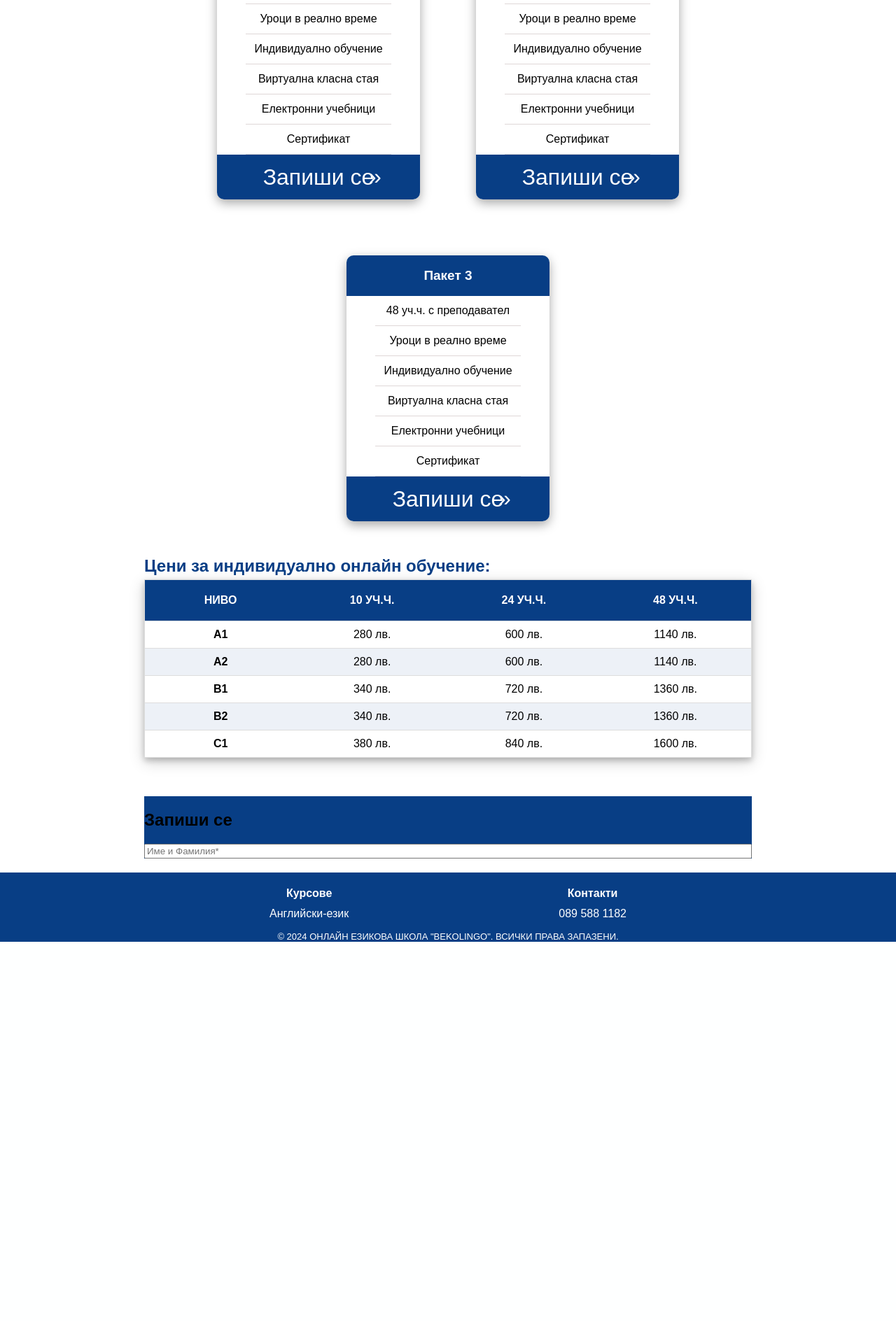
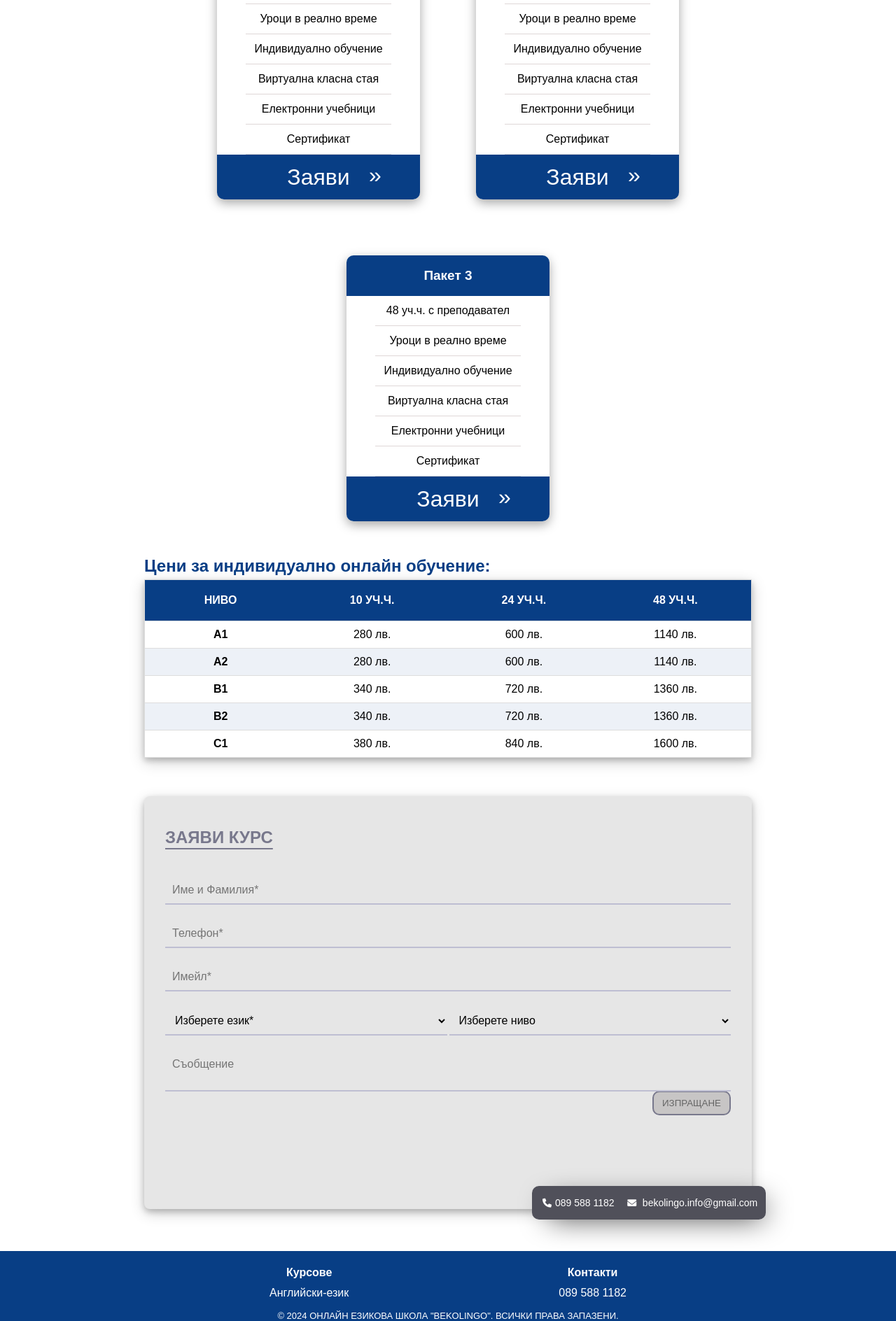
Before and after one commit to berkayhalil/Online_language_school, a PHP site: page /english-courses.php in a window 1280 px wide. Shown: the part 1324-3212 px from the top of the page at 70% size. Before the commit the page ends 2670 px from the top, so only its background shows below. Run offline with PHP 8.4, Linux system fonts and the light colour scheme; some libraries are stand-ins or nearby versions.

Commit message:
added enroll form to the english-courses.php

```diff
--- a/contact-form.php
+++ b/contact-form.php
@@ -1,5 +1,3 @@
-<?php session_start() ?>
-
 <?php
 // Redirect if the script is accessed directly
 if ($_SERVER['SCRIPT_NAME'] == '/Online_language_school/contact-form.php') {
@@ -14,6 +12,14 @@ if ($_SERVER['SCRIPT_NAME'] == '/Online_language_school/contact-form.php') {
   <input class="contact_inputes" name="name" placeholder="Име и Фамилия*" autocomplete="name" required>
   <input type="tel" class="contact_inputes" name="phone-number" placeholder="Телeфон*" required pattern="\+?[0-9 ]*">
   <input type="email" class="contact_inputes" name="email" placeholder="Имейл*" autocomplete="name" required>
+
+  <div id="form-select-el-div">
+    <select id="course-select-language" name="course" class="contact_inputes" required>
+      <option value="" disabled selected>Изберете език*</option>
+      <option value="Английски език">Английски език</option>
+      <option value="Немски език">Немски език</option>
+    </select>
+  </div>
   <textarea id="form-message" class="contact_inputes" name="message" placeholder="Съобщение"></textarea>
 
   <div class="g-recaptcha" data-sitekey="6Lf82IgqAAAAALJsJgsigTbRciVyxlSsicQrX-7n" data-callback="enableSubmitBtn">
--- a/contact-form2.php
+++ /dev/null
@@ -1,4 +0,0 @@
-<form id="contact-form2">
-    <h2 id="ggg">Запиши се</h2>
-    <input class="contact2_inputes" name="name" placeholder="Име и Фамилия*" autocomplete="name" required>
-</form>
--- a/contacts.php
+++ b/contacts.php
@@ -1,3 +1,4 @@
+<?php session_start() ?>
 <!DOCTYPE html>
 <html lang="bg">
 
--- a/css.folder/contact-form.css
+++ b/css.folder/contact-form.css
@@ -30,7 +30,6 @@
   outline: none;
   resize: none;
   border: 0;
-  transition: all 0.3s;
   border-bottom: 2px solid #bebed2;
   font-size: 16px;
 }
@@ -139,9 +138,15 @@
   float: left;
 }
 
+#form-select-el-div{
+  display: flex;
+  flex-direction: row;
+  gap: 3px;
+}
+
 @media (max-width: 500px) {
   #body-home #form {
-    min-height: 550px;
+    min-height: 50px;
   }
   .overlay .closebtn{
     font-size:50px;
--- a/css.folder/contact-form2.css
+++ /dev/null
@@ -1,6 +0,0 @@
-#contact-form2 {
-    display: flex;
-    flex-direction: column;
-    background-color: var(--main-body-dark-color);
-    width: 70%;
-}
--- a/css.folder/contacts.css
+++ b/css.folder/contacts.css
@@ -33,7 +33,7 @@
 
 .main-content-contacts #form {
   width: 400px;
-  height: 483px;
+  height: 550px;
   margin: 0;
 }
 
--- a/css.folder/english-courses.css
+++ b/css.folder/english-courses.css
@@ -11,12 +11,12 @@
     width: 70%;
   }
 
-  .en-courses-div-collapsible{
+  .en-courses-priceTable-div{
     display: flex;
     flex-direction: column;
     justify-content: center;
     align-items: center;
-    width: 100%;
+    width: 70%;
     margin-top: -25px;
   }
 
@@ -194,8 +194,8 @@
     content: '»';
     position: absolute;
     opacity: 0;
-    top: 13px;
-    right: 0;
+    top: 11px;
+    right: 20px;
     transition: 0.5s;
   }
 
@@ -207,8 +207,37 @@
 
   .enroll-btn:hover:after {
     opacity: 1;
-    right: 30px;
+    right: 70px;
   }
+
+  #body-english-courses #form{
+    margin-top: auto;
+   width: 70%;
+   height: auto;
+  }
+
+  #body-english-courses #form .closebtn{
+    display: none;
+  }
+
+  #body-english-courses #form #contact_span_div{
+   width: 330px;
+  }
+
+
+  #body-english-courses #form #contact_btn{
+    margin-bottom: 20px;
+  }
+  #body-english-courses #form{
+    margin-bottom: 40px;
+  }
+
+#body-english-courses .price-h2-div{
+  width: 100%;
+}
+#body-english-courses .main-div-table-prices{
+  width: 100%;
+}
 
 
   @media screen and (max-width: 800px) {
@@ -218,6 +247,18 @@
       #main-div-english-courses-cards{
         width: 100%;
       }
+      #body-english-courses #form{
+       width: 100%;
+      }
+      #body-english-courses #price-table-individual {
+        width: 100%;
+    }
+    #body-english-courses .price-h2-div{
+      width: 100%;
+    }
+    .en-courses-priceTable-div{
+      width: 100%;
+    }
 
   }
   @media screen and (max-width: 600px){
--- a/css.folder/styles.css
+++ b/css.folder/styles.css
@@ -12,8 +12,6 @@
 @import 'prices.css';
 @import 'english-courses.css';
 @import 'faq-section.css';
-@import 'contact-form2.css';
-
 .btn-flip.course {
   right: 13px;
   top: 143px;
--- a/css.folder/styles.scss
+++ b/css.folder/styles.scss
@@ -12,7 +12,6 @@
 @import 'prices.css';
 @import 'english-courses.css';
 @import 'faq-section.css';
-@import 'contact-form2.css';
 
 :root {
     --main-body-light-color: #FFFF;
--- a/english-courses.php
+++ b/english-courses.php
@@ -1,3 +1,4 @@
+<?php session_start() ?>
 <!DOCTYPE html>
 <html lang="bg">
 
@@ -9,6 +10,7 @@
     <meta charset="UTF-8">
     <meta name="viewport" content="width=device-width, initial-scale=1.0">
     <title>Contacts</title>
+    <script src="https://www.google.com/recaptcha/api.js" async defer></script>
 </head>
 
 <body id="body-english-courses">
@@ -128,7 +130,7 @@
                             Сертификат
                         </li>
                     </ul>
-                    <button class="enroll-btn"><span>Запиши се</span></button>
+                    <button class="enroll-btn"><span>Заяви</span></button>
                 </div>
                 <div class="en-courses-card fadeInBottom">
                     <span class="card-headings">Пакет 2</span>
@@ -152,7 +154,7 @@
                             Сертификат
                         </li>
                     </ul>
-                    <button class="enroll-btn"><span>Запиши се</span></button>
+                    <button class="enroll-btn"><span>Заяви</span></button>
                 </div>
                 <div class="en-courses-card fadeInRight">
                     <span class="card-headings">Пакет 3</span>
@@ -176,13 +178,13 @@
                             Сертификат
                         </li>
                     </ul>
-                    <button class="enroll-btn"><span>Запиши се</span></button>
+                    <button class="enroll-btn"><span>Заяви</span></button>
                 </div>
             </div>
         </section>
 
         <section id="en-courses-price-table-section" class="english-courses-section">
-            <div class="en-courses-div-collapsible">
+            <div class="en-courses-priceTable-div">
                 <div class="price-h2-div">
                     <h2 class="price-h2">Цени за индивидуално онлайн обучение:</h2>
                 </div>
@@ -234,7 +236,7 @@
         </section>
 
         <section class="english-courses-section">
-            <?php include 'contact-form2.php' ?>
+            <?php include 'contact-form.php' ?>
         </section>
 
     </main>
@@ -244,6 +246,20 @@
     <script src="js.folder/navbar.js"></script>
     <script src="js.folder/collapsible.js"></script>
     <script src="js.folder/fadeIn.js"></script>
+
+    <script>
+        document.addEventListener("DOMContentLoaded", function () {
+            document.getElementById("main-div-english-courses-cards").addEventListener("click", function (event) {
+                if (event.target.closest(".enroll-btn")) {
+                    let form = document.getElementById("form");
+                    let offset = 100; // Adjust if needed
+                    let formPosition = form.getBoundingClientRect().top + window.scrollY - offset;
+
+                    window.scrollTo({ top: formPosition, behavior: "smooth" });
+                }
+            });
+        });
+    </script>
 </body>
 
 </html>
--- a/index.php
+++ b/index.php
@@ -1,3 +1,4 @@
+<?php session_start() ?>
 <!DOCTYPE html>
 <html lang="bg">
 
--- a/js.folder/contact-form.js
+++ b/js.folder/contact-form.js
@@ -2,9 +2,13 @@ const header = document.getElementById("contact_us");
 const originalHeaderText = header.innerHTML;
 let formOpenedWithCourseButton = false;
 function openContactForm() {
+    const form = document.getElementById('form');
 
     document.getElementById("myOverlay").style.display = "block";
     document.body.style.overflow = "hidden";
+
+    form.style.height = "610px";
+
     if (formOpenedWithCourseButton) {
         addSelectToContactForm(); // Add the select element if opened with the second button
     }
@@ -12,10 +16,11 @@ function openContactForm() {
 
 // Close the contact form overlay and remove the select element if it exists
 function closeContactForm() {
+
     document.getElementById("myOverlay").style.display = "none";
     document.body.style.overflow = "auto";
     // Remove the select element if it exists (for the next time the form opens)
-    const selectElement = document.getElementById('course-select');
+    const selectElement = document.getElementById('level-select');
     if (selectElement) {
         selectElement.remove();
     }
@@ -24,7 +29,7 @@ function closeContactForm() {
     header.innerHTML = originalHeaderText;
     // Reset the flag when the form is closed
     formOpenedWithCourseButton = false;
-    form.style.height = "510px";
+
 }
 
 // Enable the submit button (after reCAPTCHA is checked)
@@ -37,61 +42,53 @@ function addSelectToContactForm() {
     const form = document.getElementById('form');
 
     // Check if the select already exists to prevent duplicates
-    if (!document.getElementById('course-select')) {
+    if (!document.getElementById('level-select')) {
         // Create the select element
         const select = document.createElement('select');
-        select.id = 'course-select';
-        select.name = 'course';
+        select.id = 'level-select';
+        select.name = 'course-level';
         select.className = 'contact_inputes';
-        select.required = true;
+        select.required = false;
 
-        // Add options to the select element
-        const option1 = document.createElement('option');
-        option1.value = '';
-        option1.text = 'Изберете курс*';
-        option1.disabled = true;
-        option1.selected = true;
+        // Define an array of option data
+        const options = [
+            { value: '', text: 'Изберете ниво', disabled: true, selected: true },
+            { value: 'A1', text: 'A1' },
+            { value: 'A2', text: 'A2' },
+            { value: 'B1', text: 'B1' },
+            { value: 'B2', text: 'B2' },
+            { value: 'C1', text: 'C1' },
 
-        const option2 = document.createElement('option');
-        option2.value = 'Английски-A1/1';
-        option2.text = 'Английски-A1/1';
+        ];
 
-        const option3 = document.createElement('option');
-        option3.value = 'Английски-A1/2';
-        option3.text = 'Английски-A1/2';
-
-        const option4 = document.createElement('option');
-        option4.value = 'Английски-B1/1';
-        option4.text = 'Английски-B1/1';
-
-        const option5 = document.createElement('option');
-        option5.value = 'Английски-B1/2';
-        option5.text = 'Английски-B1/2';
-
-        const option6 = document.createElement('option');
-        option6.value = 'Английски-C1/1';
-        option6.text = 'Английски-C1/1';
-
-        const option7 = document.createElement('option');
-        option7.value = 'Английски-C1/2';
-        option7.text = 'Английски-C1/2';
-
-        // Append options to select element
-        select.appendChild(option1);
-        select.appendChild(option2);
-        select.appendChild(option3);
-        select.appendChild(option4);
-        select.appendChild(option5);
-        select.appendChild(option6);
-        select.appendChild(option7);
+        // Add options to the select element using a loop
+        options.forEach(optionData => {
+            const option = document.createElement('option');
+            option.value = optionData.value;
+            option.text = optionData.text;
+            option.disabled = optionData.disabled || false;
+            option.selected = optionData.selected || false;
+            select.appendChild(option);
+        });
 
         // Append the select to the form before the textarea
-        form.insertBefore(select, form.querySelector('textarea'));
+        const selectDiv = document.getElementById('form-select-el-div');
+    if (selectDiv) {
+        selectDiv.appendChild(select);
     }
+    }
+
 
     // Change the header text to "ЗАЯВИ КУРС" when the second button is clicked
     header.innerHTML = "ЗАЯВИ КУРС";
-    form.style.height = "580px";
+    form.style.height = "590px";
     // Set the flag to true, indicating the form is opened with the second button
     formOpenedWithCourseButton = true;
 }
+
+document.addEventListener("DOMContentLoaded", function() {
+    if (window.location.pathname.includes("english-courses.php")) {
+        formOpenedWithCourseButton = true; // Set flag to true
+        addSelectToContactForm(); // Add the course dropdown automatically
+    }
+});
```
Also changed, not shown: contact-form-email.php (+6 -5 lines), 1 other file.
